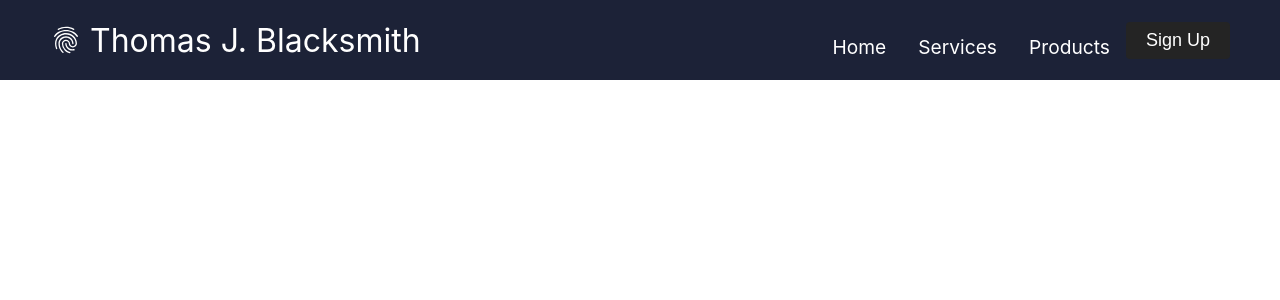
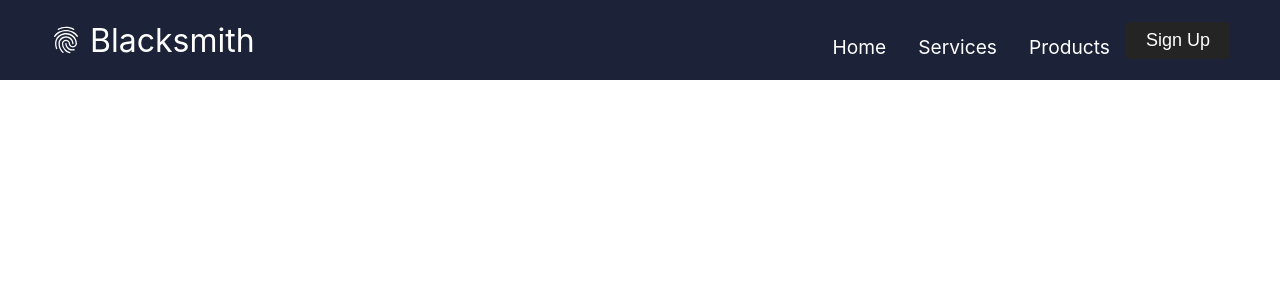
Before and after one commit to UseTheHill/blacksmith_portfolio, a React (Create React App) app: page / in a window 1280 px wide. Shown: the top 300 px of the page. Built offline with nearby package versions, Linux system fonts and the light colour scheme.

Commit message:
updated title

```diff
--- a/src/components/Navbar.js
+++ b/src/components/Navbar.js
@@ -26,7 +26,7 @@ function NavBar() {
         <div className="navbar-container container">
           <Link to="/" className="navbar-logo">
             <MdFingerprint className="navbar-icon" />
-            Thomas J. Blacksmith
+            Blacksmith
           </Link>
           <div className="menu-icon" onClick={handleClick}>
             {click ? <FaTimes /> : <FaBars />}
```
